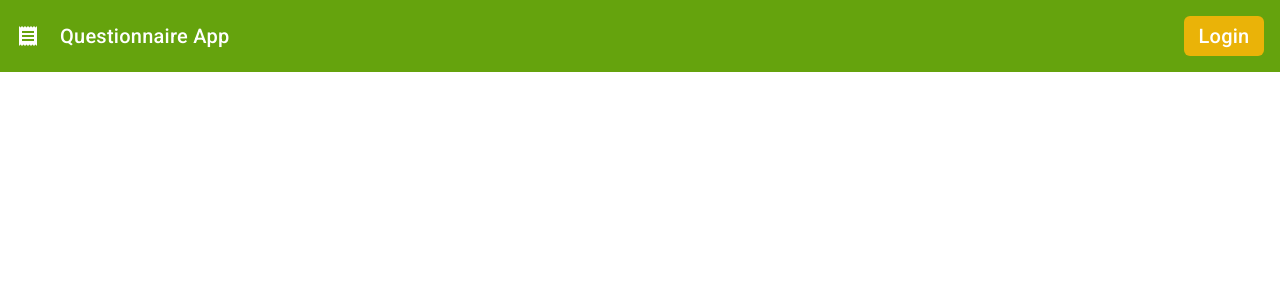
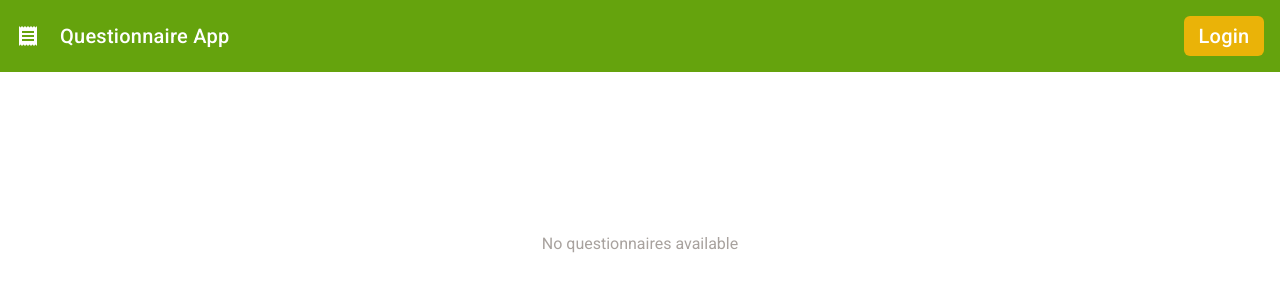
Before and after one commit to michalrudy9/Questionnaire-App, an Angular app: page / in a window 1280 px wide. Shown: the top 300 px of the page. Built offline with nearby package versions, Linux system fonts and the light colour scheme.

Commit message:
Added questionnaire components and some syntax improvements

```diff
--- a/src/app/app.component.html
+++ b/src/app/app.component.html
@@ -1,3 +1,6 @@
-<navigation-bar></navigation-bar>
+<app-navigation-bar></app-navigation-bar>
+<main>
+  <app-questionnaire-list></app-questionnaire-list>
+</main>
 
 <router-outlet></router-outlet>
--- a/src/components/navigation-bar/navigation-bar.component.html
+++ b/src/components/navigation-bar/navigation-bar.component.html
@@ -1,3 +1,5 @@
+<header>
+  <nav>
     <mat-toolbar class="mat-toolbar-style gap-y-4">
       <div class="flex items-center gap-x-5">
         <mat-icon
@@ -14,3 +16,5 @@
         Login
       </button>
     </mat-toolbar>
+  </nav>
+</header>
--- a/src/components/navigation-bar/navigation-bar.component.ts
+++ b/src/components/navigation-bar/navigation-bar.component.ts
@@ -3,7 +3,7 @@ import { MatIconModule } from '@angular/material/icon';
 import { MatToolbarModule } from '@angular/material/toolbar';
 
 @Component({
-  selector: 'navigation-bar',
+  selector: 'app-navigation-bar',
   standalone: true,
   imports: [MatIconModule, MatToolbarModule],
   templateUrl: './navigation-bar.component.html',
--- /dev/null
+++ b/src/components/questionnaire-item/questionnaire-item.component.html
@@ -0,0 +1 @@
+<p>questionnaire-item works!</p>
--- /dev/null
+++ b/src/components/questionnaire-list/questionnaire-list.component.html
@@ -0,0 +1,3 @@
+<section>
+  <p class="text-stone-400 text-center mt-40">No questionnaires available</p>
+</section>
```
Also changed, not shown: src/app/app.component.ts (+9 -1 lines), src/components/questionnaire-item/questionnaire-item.component.ts (added, +12 -0 lines), src/components/questionnaire-list/questionnaire-list.component.ts (added, +10 -0 lines), src/components/questionnaire-item/questionnaire-item.component.scss (added), src/components/questionnaire-list/questionnaire-list.component.scss (added). Lines whose indentation alone changed are shown as unchanged.
